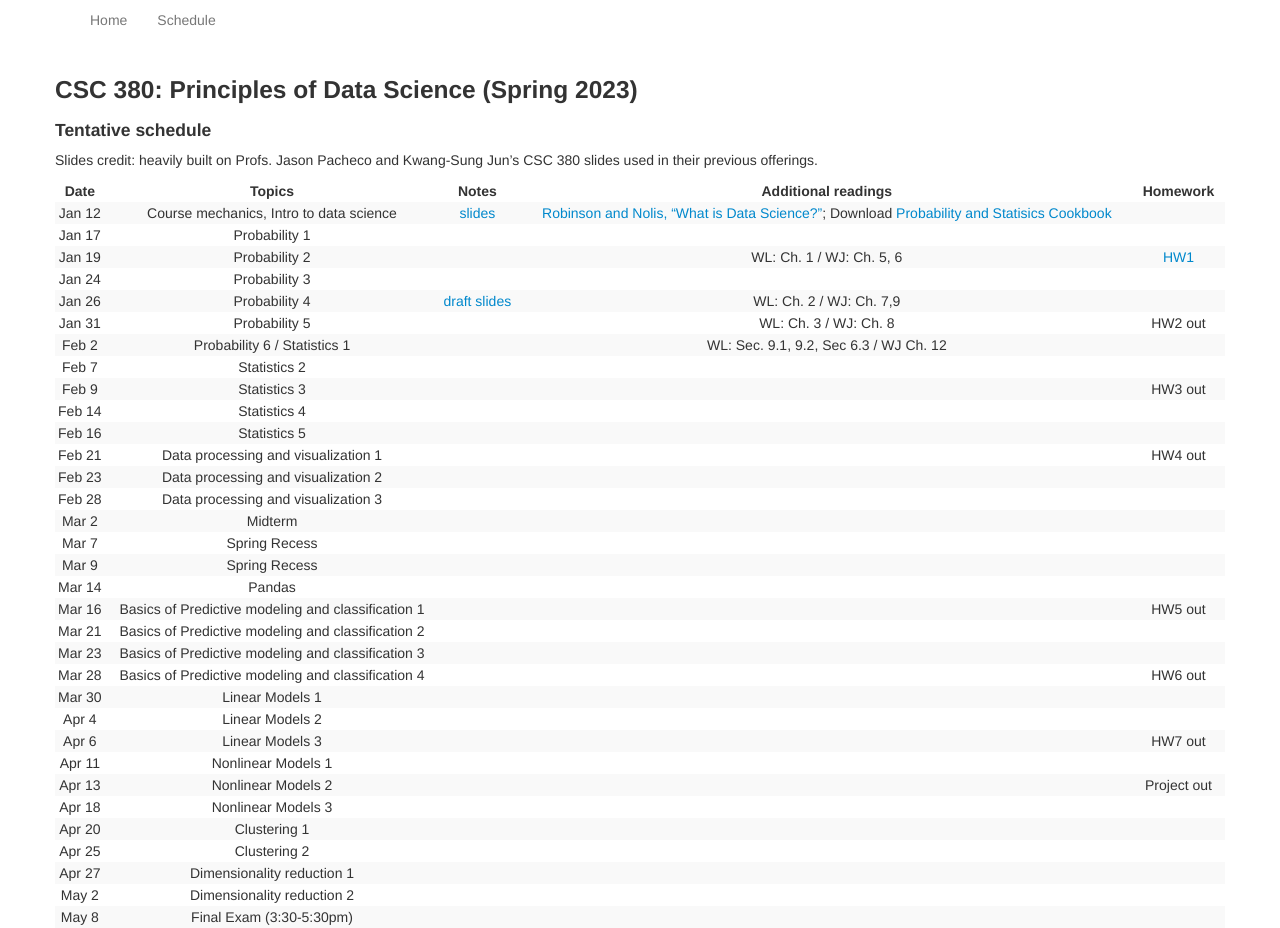
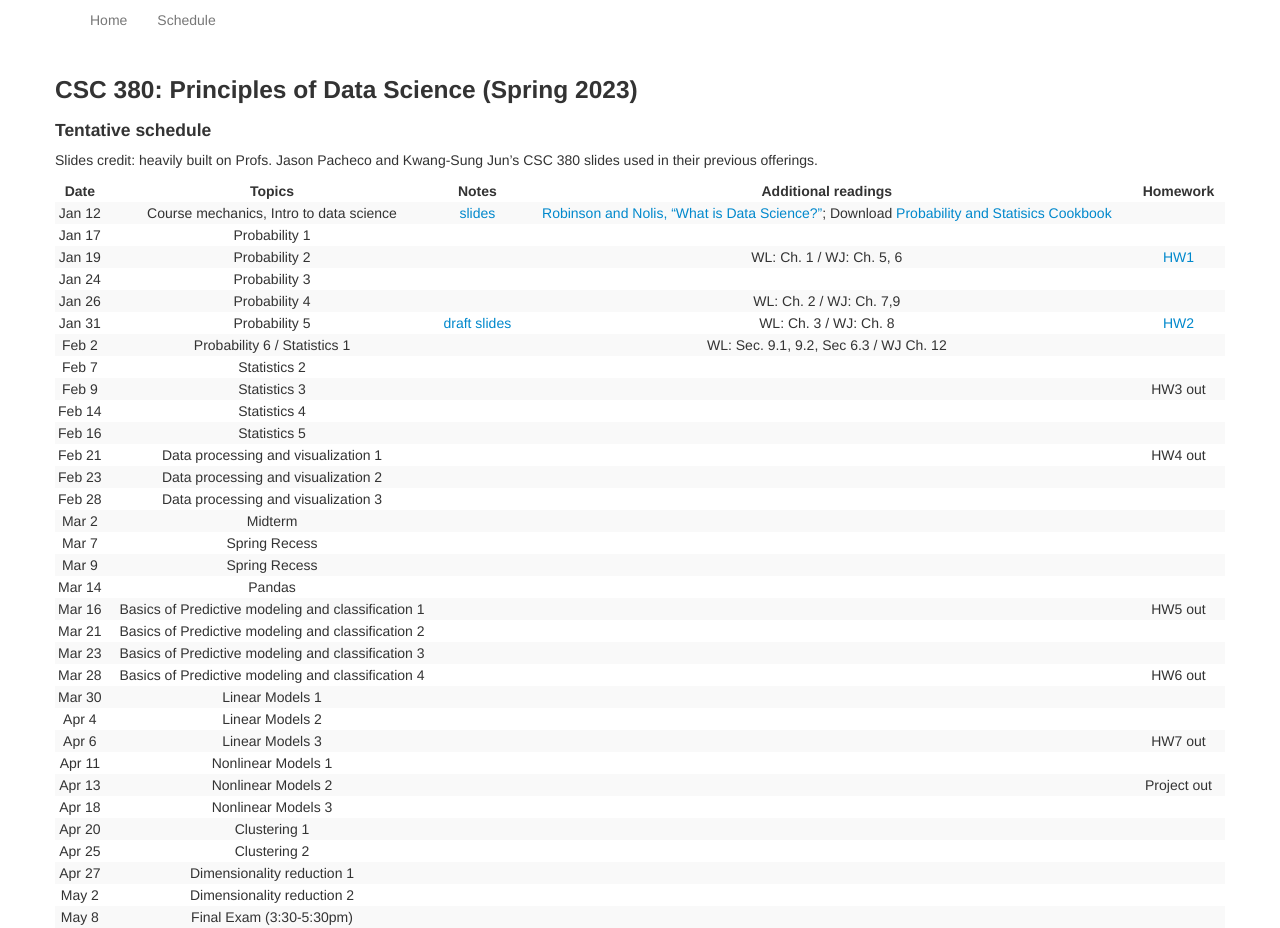
Before and after one commit to zcc1307/csc380-sp22, a Jekyll site: the page built from schedule.md, in a window 1280 px wide. Built offline with Jekyll 4.4.1, drawn with Linux system fonts in a browser that asks for light colours.

Commit message:
Update schedule.md

```diff
--- a/schedule.md
+++ b/schedule.md
@@ -18,8 +18,8 @@ Slides credit: heavily built on Profs. Jason Pacheco and Kwang-Sung Jun's CSC 38
 | Jan 17 |                                                      Probability 1                                                     |                                                                   |  |  |
 | Jan 19 |                                                      Probability 2                                                                   |                                                                            | WL: Ch. 1 / WJ: Ch. 5, 6  |  [HW1](https://zcc1307.github.io/csc380-sp23/hws/CSC_380_HW1.pdf) |
 | Jan 24 |                                                      Probability 3                                                                 |                                                                             |  |  |  |
-| Jan 26 |                                                      Probability 4                                                                 |                                                                           [draft slides](https://zcc1307.github.io/csc380-sp23/Slides/23s380%2002%20probability_draft.pdf)  | WL: Ch. 2 / WJ: Ch. 7,9  |  |  |
-| Jan 31 |                                                      Probability 5                                                       |                                                                           |  WL: Ch. 3 / WJ: Ch. 8 |  HW2 out |
+| Jan 26 |                                                      Probability 4                                                                 |                                                                             | WL: Ch. 2 / WJ: Ch. 7,9  |  |  |
+| Jan 31 |                                                      Probability 5                                                       |      [draft slides](https://zcc1307.github.io/csc380-sp23/Slides/23s380%2002%20probability_draft.pdf)                                                                     |  WL: Ch. 3 / WJ: Ch. 8 |  [HW2](https://zcc1307.github.io/csc380-sp23/hws/CSC_380_HW2.pdf) |  |
 | Feb 2  |                                                      Probability 6 / Statistics 1                                                                 |                                                                             | WL: Sec. 9.1, 9.2, Sec 6.3 / WJ Ch. 12 | |  |
 | Feb 7  |                                                      Statistics 2                                                                  |                                                                             |  |  |  |
 | Feb 9  |                                                      Statistics 3                                                                  |                                                                             |  | HW3 out |
```
